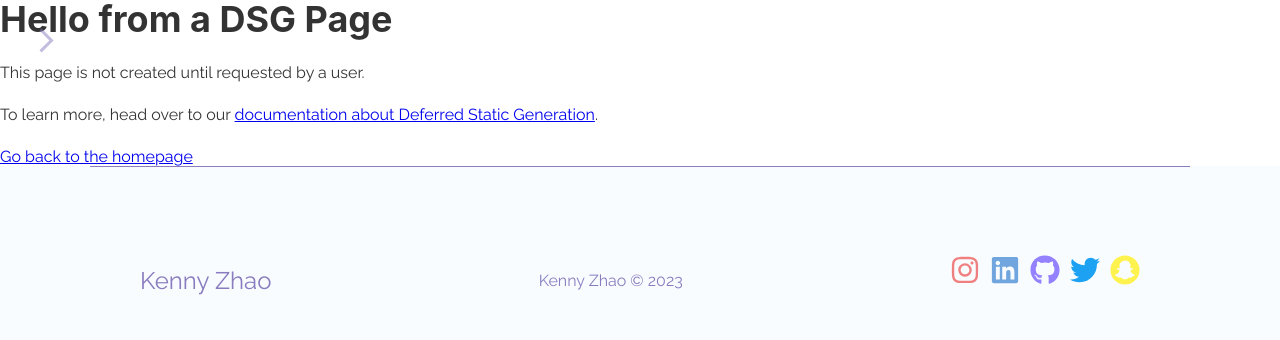
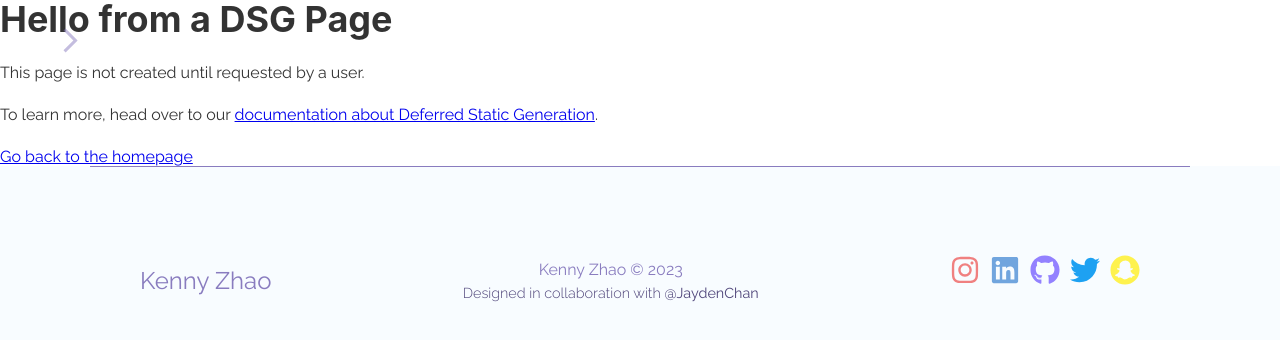
Before and after one commit to kennyzhao-code/PersonalWebsite, a Gatsby site: page /using-dsg in a window 1280 px wide. Built offline with nearby package versions, Linux system fonts and the light colour scheme; Gatsby itself is replaced by a stand-in of ours.

Commit message:
super minor changes

```diff
--- a/src/components/Footer/index.js
+++ b/src/components/Footer/index.js
@@ -13,7 +13,10 @@ const Footer = () => {
                 <SocialMedia>
                     <SocialMediaWrap>
                         <SocialLogo to = 'hero' smooth = 'linear' duration = {500} spy = {true} exact ='true' offset = {-500}>Kenny Zhao</SocialLogo>
-                        <WebsiteRights>Kenny Zhao © {new Date().getFullYear()} </WebsiteRights>
+                        <WebsiteRights>Kenny Zhao © {new Date().getFullYear()}
+                            <span>Designed in collaboration with <a href = 'https://www.instagram.com/jaydench4n/' target = '_blank' rel = 'noreferrer'>@JaydenChan</a> </span>
+                        </WebsiteRights>
+
 
                         <SocialIcons>
 
@@ -128,6 +131,24 @@ export const WebsiteRights = styled.small`
     font-size: 1rem;
     font-weight: 400;
     margin-bottom: 16px;
+    display: flex;
+    flex-direction: column;
+    text-align: center;
+
+    span {
+        font-size: 0.9rem;
+        font-weight: 300;
+        margin-top: 5px;
+        color: ${colors.secondaryPurple};
+
+        a {
+            color: ${colors.secondaryPurple};
+            text-decoration: none;
+            font-weight: 400;
+            transition: 0.5s ease;
+        }
+    }
+
 
 `
 
--- a/src/components/NavAndPreAni/fullNavbar.js
+++ b/src/components/NavAndPreAni/fullNavbar.js
@@ -146,7 +146,7 @@ const SidebarLinkHome = styled(LinkS)`
     font-size: 1.5rem;
     text-decoration: none;
     transition: 0.375s;
-    color: white;
+    color: ${colors.navHomeDark};
     cursor: pointer;
     width: 50px;
     height: 50px;
@@ -155,7 +155,7 @@ const SidebarLinkHome = styled(LinkS)`
 
 
     &.active {
-        color: ${colors.navHomeDark};
+        color: #fff;
     }
 `
 
@@ -166,7 +166,7 @@ const SidebarLinkIntro = styled(LinkS)`
     font-size: 1.5rem;
     text-decoration: none;
     transition: 0.375s;
-    color: #fff;
+    color: ${colors.navIntroDark};
     cursor: pointer;
     width: 50px;
     height: 50px;
@@ -174,7 +174,7 @@ const SidebarLinkIntro = styled(LinkS)`
     position: relative;
 
     &.active {
-        color: ${colors.navIntroDark};
+        color: #fff;
     }
 
 
@@ -187,7 +187,7 @@ const SidebarLinkHobbies = styled(LinkS)`
     font-size: 1.5rem;
     text-decoration: none;
     transition: 0.375s;
-    color: #fff;
+    color: ${colors.navHobbiesDark};
     cursor: pointer;
     width: 50px;
     height: 50px;
@@ -195,7 +195,7 @@ const SidebarLinkHobbies = styled(LinkS)`
     position: relative;
 
     &.active {
-        color: ${colors.navHobbiesDark};
+        color: #fff;
     }
 
 
@@ -208,7 +208,7 @@ const SidebarLinkProject = styled(LinkS)`
     font-size: 1.5rem;
     text-decoration: none;
     transition: 0.375s;
-    color: #fff;
+    color: ${colors.navProjectDark};
     cursor: pointer;
     width: 50px;
     height: 50px;
@@ -216,7 +216,7 @@ const SidebarLinkProject = styled(LinkS)`
     position: relative;
 
     &.active {
-        color: ${colors.navProjectDark};
+        color: #fff;
     }
 
 
@@ -229,7 +229,7 @@ const SidebarLinkSkills = styled(LinkS)`
     font-size: 1.5rem;
     text-decoration: none;
     transition: 0.375s;
-    color: #fff;
+    color: ${colors.navSkillsDark};
     cursor: pointer;
     width: 50px;
     height: 50px;
@@ -237,7 +237,7 @@ const SidebarLinkSkills = styled(LinkS)`
     position: relative;
 
     &.active {
-        color: ${colors.navSkillsDark};
+        color: #fff;
     }
 
 
@@ -250,7 +250,7 @@ const SidebarLinkContact = styled(LinkS)`
     font-size: 1.5rem;
     text-decoration: none;
     transition: 0.375s;
-    color: #fff;
+    color: ${colors.navContactDark};
     cursor: pointer;
     width: 50px;
     height: 50px;
@@ -258,7 +258,7 @@ const SidebarLinkContact = styled(LinkS)`
     position: relative;
 
     &.active {
-        color: ${colors.navContactDark};
+        color: #fff;
     }
 
 `
@@ -285,7 +285,7 @@ const NavbarContainer = styled.div`
     justify-content: space-between;
     height: 80px;
     z-index: 1;
-    width: 100%
+    width: 100%;
     padding: 0 24px;
     max-width: 1100px;
 
--- a/src/components/blog(skills)/icons.css
+++ b/src/components/blog(skills)/icons.css
@@ -51,7 +51,6 @@
     --rm-audio-player-progress-bar-background:#897CBF;
     --rm-audio-player-theme-default: white;
 
-
 }
 
 .albumCover{
--- a/src/components/blog(skills)/index.js
+++ b/src/components/blog(skills)/index.js
@@ -691,7 +691,7 @@ const BlogSectionGame = styled.div`
 const CopyIcon = styled(AiOutlineCopy)`
     color: white;
     width: 30px;
-    height 30px;
+    height: 30px;
     cursor: pointer;
     position: fixed;
 
```
Also changed, not shown: README.md.
